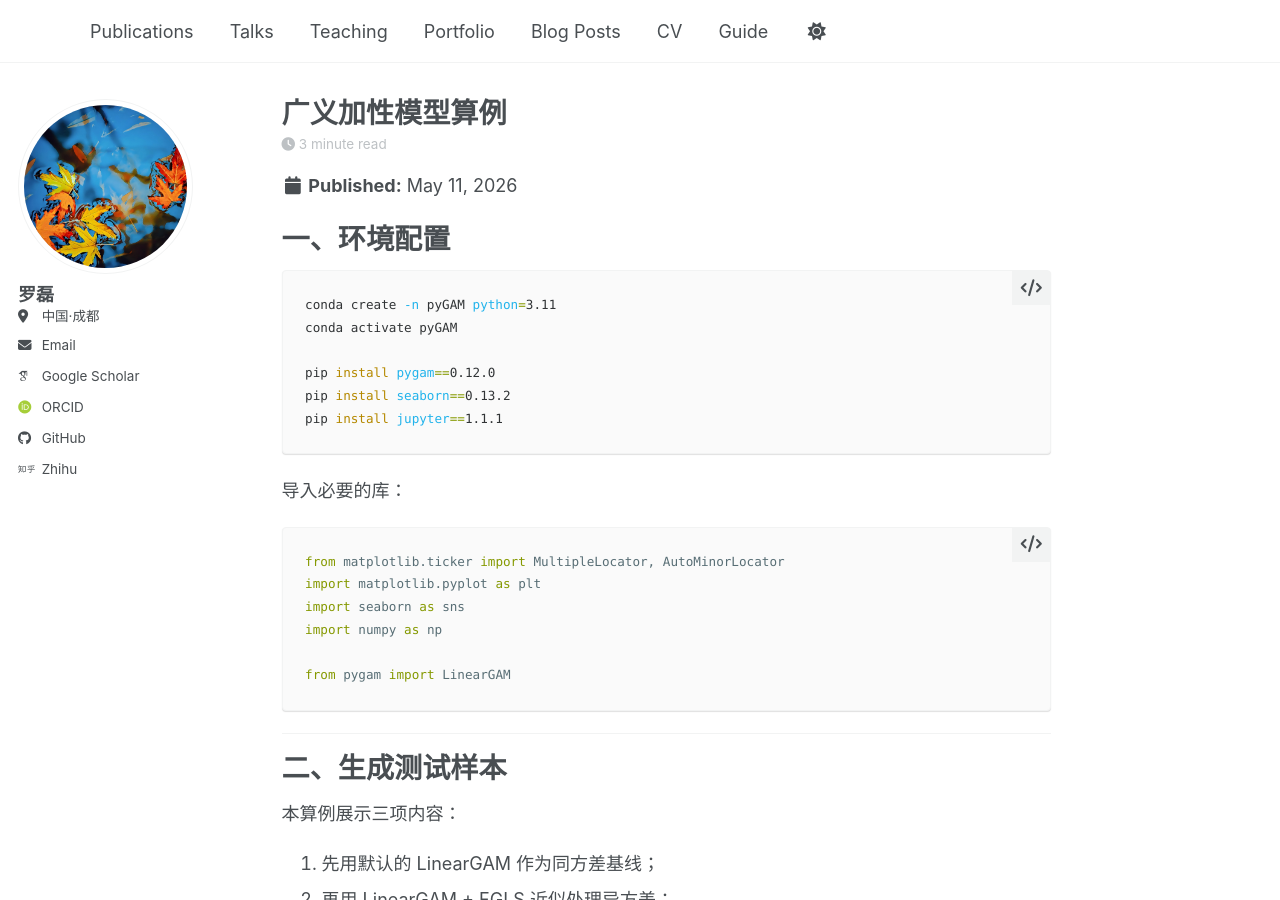
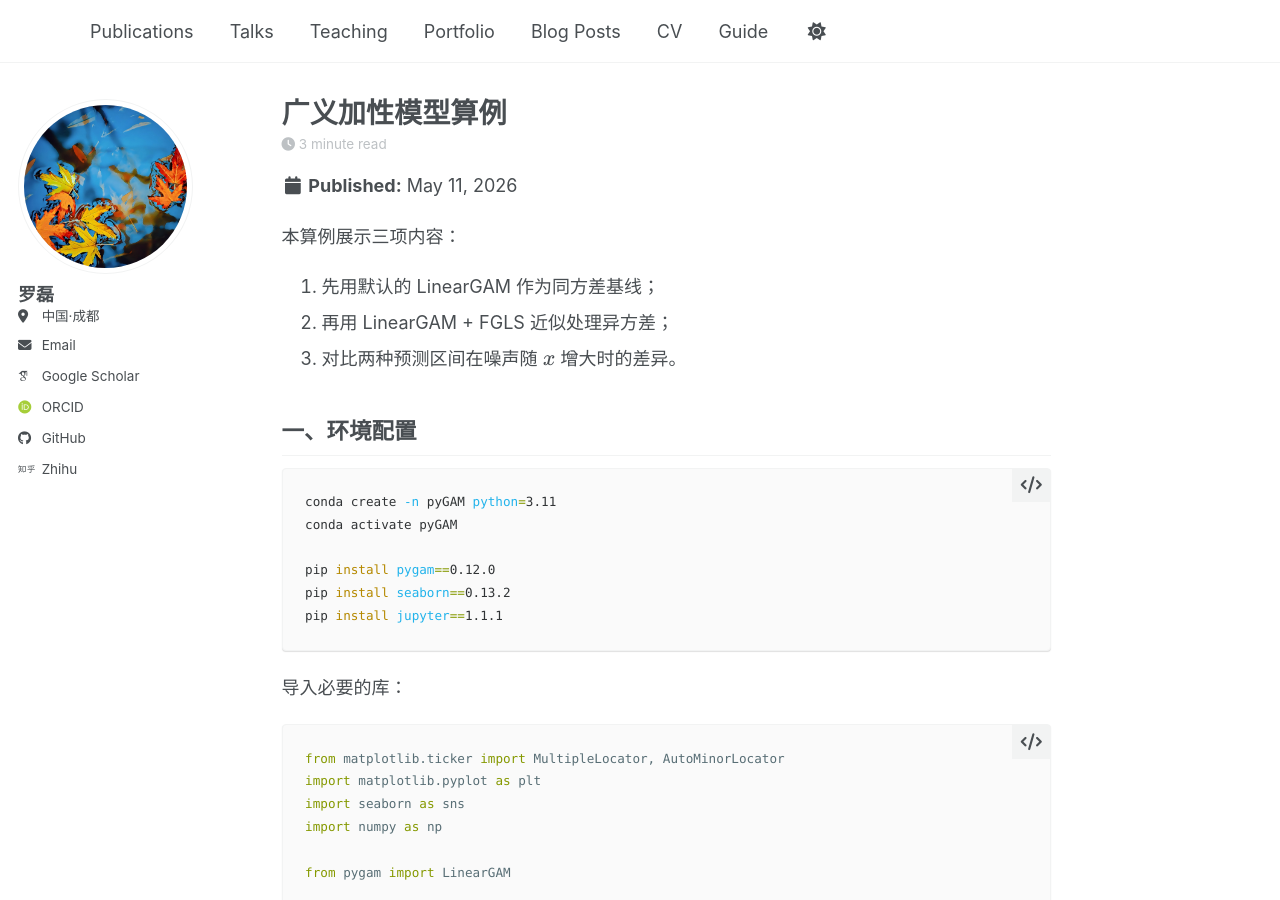
Before and after one commit to Ulti-Dreisteine/academicpages, a Jekyll site: the page built from _posts/2026-05-11-广义加性模型算例.md, in a window 1280 px wide and 900 px high. Built offline with Jekyll 4.4.1, drawn with Linux system fonts in a browser that asks for light colours; some web fonts are replaced; a script bundle is joined from its source files by our own code; library files that are not in the unit come from our copies; some of the changed text lies outside the part shown.

Commit message:
更新：调整章节标题格式，统一为二级标题

````diff
--- a/_posts/2026-05-11-广义加性模型算例.md
+++ b/_posts/2026-05-11-广义加性模型算例.md
@@ -4,7 +4,12 @@ date: 2026-05-11
 mathjax: true
 ---
 
-# 一、环境配置
+本算例展示三项内容：
+1. 先用默认的 LinearGAM 作为同方差基线；
+2. 再用 LinearGAM + FGLS 近似处理异方差；
+3. 对比两种预测区间在噪声随 $x$ 增大时的差异。
+
+## **一、环境配置**
 
 ```bash
 conda create -n pyGAM python=3.11
@@ -17,7 +22,6 @@ pip install jupyter==1.1.1
 
 导入必要的库：
 
-
 ```python
 from matplotlib.ticker import MultipleLocator, AutoMinorLocator
 import matplotlib.pyplot as plt
@@ -28,7 +32,7 @@ from pygam import LinearGAM
 ```
 
 ---
-# 二、生成测试样本
+## **二、生成测试样本**
 
 本算例展示三项内容：
 1. 先用默认的 LinearGAM 作为同方差基线；
@@ -103,9 +107,9 @@ plt.tight_layout()
 
 
 ---
-# 三、同方差 vs 异方差GAM建模
+## **三、同方差 vs 异方差GAM建模**
 
-## 3.1 同方差模型
+### **3.1 同方差模型**
 
 接下来，采用GAM对数据进行拟合：
 
@@ -153,7 +157,7 @@ plt.tight_layout()
 
 可以看到，基线模型的均值拟合是合理的，但其预测区间宽度变化较弱。原因是默认 `LinearGAM` 把噪声方差看作常数，因此不能显式表达“噪声随 $x$ 增大”的结构。
 
-## 3.2 异方差模型
+### **3.2 异方差模型**
 
 下面使用 LinearGAM + FGLS 做近似异方差建模。思路分三步：
 1. 先用基线模型得到残差；
````
Also changed, not shown: other parts of _posts/2026-05-11-广义加性模型算例.md (+1 -1 lines), _posts/2026-05-11-广义加性模型原理.md (+7 -8 lines).
